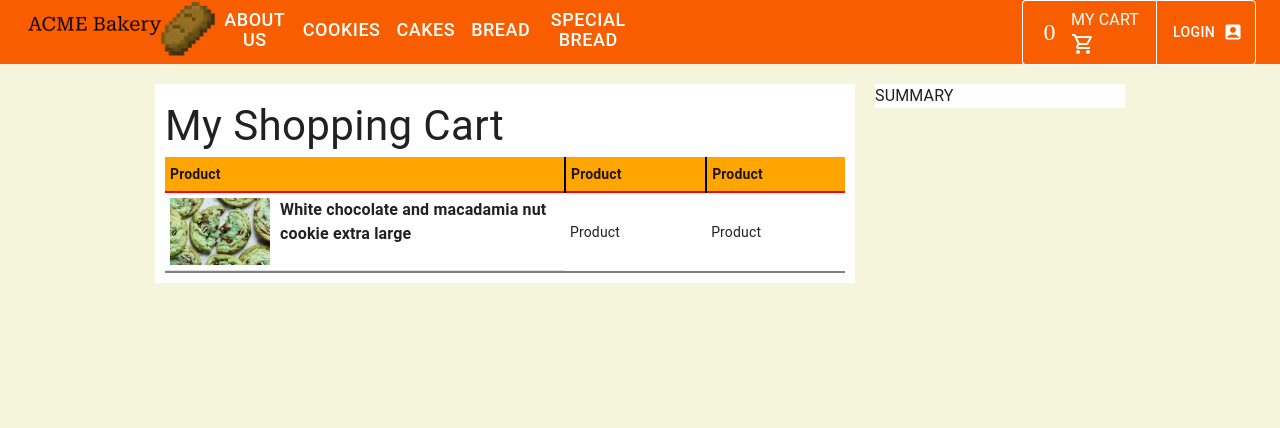
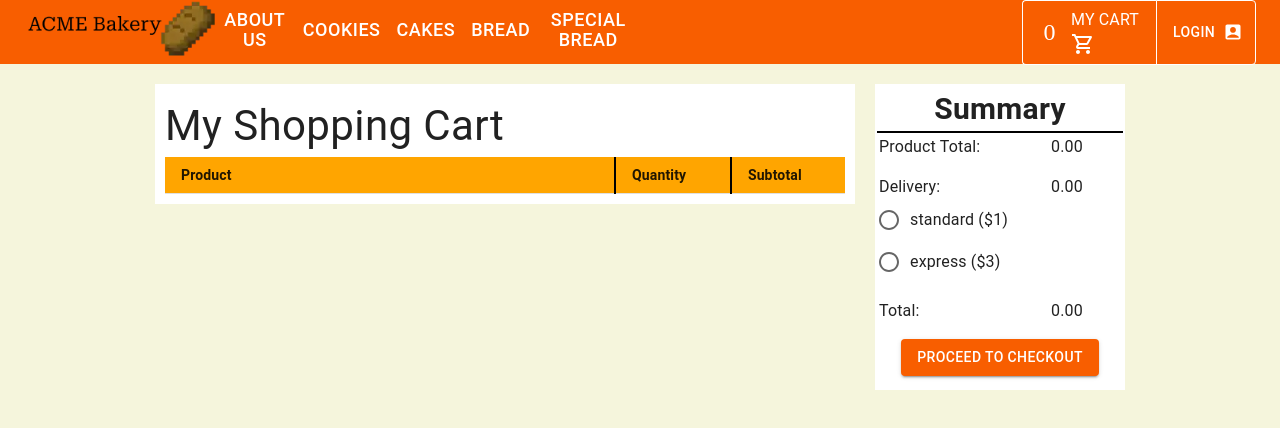
Before and after one commit to ethanCKJ/ACME_frontend, a React (Vite) app: page /cart in a window 1280 px wide. Shown: the top 428 px of the page. Built offline with nearby package versions, Linux system fonts and the light colour scheme.

Commit message:
Basic /cart page

```diff
--- a/src/components/Header.tsx
+++ b/src/components/Header.tsx
@@ -25,7 +25,7 @@ function Header() {
                     {buttonInfo.map(({href, body, width}, idx) => (<Button key={idx} variant="text" color="inherit" sx={{height:"60px", fontSize: "18px", width:{width}, textAlign:"center", lineHeight:"20px"}} href={href}>{body}</Button>))}
                 </Box>
                 <ButtonGroup>
-                    <Button variant="outlined" color="inherit" sx={{width:"135px", justifyContent:"space-between", padding: "0px 5px 0px 5px", display:"flex"}}>
+                    <Button variant="outlined" color="inherit" sx={{width:"135px", justifyContent:"space-between", padding: "0px 5px 0px 5px", display:"flex"}} href={(cartCount > 0 ? "/cart" : "")}>
                         <Typography variant="h5" textAlign={"center"} flexGrow={1}>{cartCount}</Typography>
                         <Box sx={{width:"80px", fontSize:"14px", padding:"0px", alignItems:"start", display:"flex", flexDirection:"column"}}>
                          <Typography>My Cart</Typography>
--- /dev/null
+++ b/src/components/cent2Dollar.ts
@@ -0,0 +1,6 @@
+export function centsToDollar(cents: number){
+    return (cents / 100).toFixed(2);
+}
+export function dollarToCents(dollar: number){
+    return (dollar * 100);
+}
--- a/src/contexts/CartContext.tsx
+++ b/src/contexts/CartContext.tsx
@@ -18,6 +18,8 @@ type CartContextType = {
     setCartContent: React.Dispatch<React.SetStateAction<cartObj[]>>;
     addToCart: (product: cartObj) => void;
     adjustQuantity: (index: number, newQuantity: number) => void;
+    deliveryFee: number;
+    setDeliveryFee: React.Dispatch<React.SetStateAction<number>>;
 }
 
 // 2. createContext call
@@ -41,6 +43,14 @@ export const CartProvider = ({ children }: { children: ReactNode }) => {
         return []
     })
 
+    const [deliveryFee, setDeliveryFee] = useState<number>(() => {
+        const storedContent = localStorage.getItem("deliveryFee")
+        if (storedContent){
+            return JSON.parse(storedContent)
+        }
+        return 0;
+    })
+
     const addToCart = (product: cartObj) => {
         let updatedExisting = false
         let indexToDelete = -1
@@ -50,6 +60,7 @@ export const CartProvider = ({ children }: { children: ReactNode }) => {
                 let newItem = { ...item }
                 newItem.quantity += product.quantity;
                 if (newItem.quantity <= 0) {
+                    console.log("This should not be possible")
                     indexToDelete = index;
                 }
                 updatedExisting = true;
@@ -114,7 +125,9 @@ export const CartProvider = ({ children }: { children: ReactNode }) => {
                 cartContent,
                 setCartContent,
                 addToCart,
-                adjustQuantity
+                adjustQuantity,
+                deliveryFee,
+                setDeliveryFee,
             }}
         >
             {children}
--- a/src/pages/CartPage.tsx
+++ b/src/pages/CartPage.tsx
@@ -1,24 +1,109 @@
-import React from 'react'
+import React, { useMemo } from 'react'
 import Header from '../components/Header'
-import { Box, TableContainer, Typography, Table, TableHead, TableRow, TableBody, TableCell } from '@mui/material'
-import { useCart } from '../contexts/CartContext'
+import { Box, TableContainer, Typography, Table, TableHead, TableRow, TableBody, TableCell, Divider, Grid2, FormControl, RadioGroup, FormControlLabel, Radio, Button} from '@mui/material'
+import { cartObj, useCart } from '../contexts/CartContext'
+import QuantityInput from '../components/QuantityInput'
+import { centsToDollar, dollarToCents } from '../components/cent2Dollar'
 interface ColHeaderProps {
   width: number,
-   text: string,
-   borderText: string
+  text: string,
+  borderText: string,
 }
+
+interface FormattedRowProps {
+  productName: string,
+  imageName: string,
+  price: number,
+  quantity: number,
+  index: number,
+}
+
 function CartPage() {
-  const {addToCart, cartContent} = useCart();
-  console.log(cartContent)
+  const {addToCart, cartContent, adjustQuantity, setDeliveryFee, deliveryFee} = useCart();
+  const standardFee = 100;
+  const expressFee = 300;
   const tableWidth=700
   const col2Width=150;
   const col3Width=100;
   const col1Width=tableWidth-col2Width-col3Width
-  console.log(col1Width)
   const ColumnHeader = ({width, text, borderText}: ColHeaderProps) => (
   <Box sx={{width: `${width}px`, paddingLeft:"0px", fontWeight:"bold", borderLeft:""}}>
     <Typography>{text}</Typography>
   </Box>)
+
+
+
+  const FormattedRow = ({productName, imageName, price, quantity, index}: FormattedRowProps) => {
+    return (
+      <TableRow sx={{height:"2px", padding:0, borderBottom:"2px solid grey", borderTop:"2px solid red"}}>
+        <TableCell sx={{padding:"10px 5px", display:"flex"}}>
+        <img
+        src={`images/cookies/${imageName}.webp`}
+        width="150px"
+        >
+        </img>
+        <Box sx={{display:"flex", marginLeft:"10px", flexDirection:"column"}}>
+          <Typography fontWeight={"bold"} fontSize={"16px"}>{productName}</Typography>
+          <Typography>{`$${centsToDollar(price)}`}</Typography>
+        </Box>
+        </TableCell>
+        <TableCell sx={{padding:"5px"}}><Box sx={{display:"flex", justifyContent:"center"}}><QuantityInput quantity={quantity} setQuantity={(newQuantity: number) => adjustQuantity(index,newQuantity)}/></Box></TableCell>
+        <TableCell sx={{padding:"5px", fontSize:"16px", textAlign:"center"}}>{centsToDollar(price * quantity)}</TableCell>
+      </TableRow>
+    )
+  }
+
+  const SummaryPanel = () => {
+    let total = useMemo(()=>{
+      console.log("Recomputing SummaryPanel")
+      let sum = 0;
+      cartContent.forEach((value) => sum = sum + (value.price * value.quantity))
+      return sum;
+    }, [cartContent])
+    return(
+    <Box sx={{width:"250px", background:"white", height:"fit-content", display:"flex", flexDirection:"column", alignItems:"center", padding:"2px"}}>
+      <Typography fontSize={"30px"} fontWeight={"bold"}>Summary</Typography>
+      <Box sx={{borderTop:"2px solid black", width:"100%"}}>
+        <Grid2 container spacing={2} sx={{padding:"2px"}}>
+          <Grid2 size={8}>
+            Product Total:
+          </Grid2>
+          <Grid2 size={4}>
+            {centsToDollar(total)}
+          </Grid2>
+          <Grid2 size={8}>
+            Delivery:
+            <FormControl>
+              <RadioGroup onChange={(e) => {
+                if (parseInt(e.target.value) === standardFee){
+                  setDeliveryFee(standardFee);
+                }
+                else{
+                  setDeliveryFee(expressFee);
+                }
+              }} value={deliveryFee} >
+                {/* Problem here is selection (value of RadioGroup) is not tied to deliveryFee state to need to double click */}
+                <FormControlLabel value={standardFee} control={<Radio/>} label="standard ($1)" labelPlacement='end'/>
+                <FormControlLabel value={expressFee} control={<Radio/>} label="express ($3)" labelPlacement='end'/>
+              </RadioGroup>
+            </FormControl>
+          </Grid2>
+          <Grid2 size={4}>
+            {centsToDollar(deliveryFee)}
+          </Grid2>
+          <Grid2 size={8}>
+            Total:
+          </Grid2>
+          <Grid2 size={4}>
+            {centsToDollar(total + deliveryFee)}
+          </Grid2>
+          <Grid2 size={12} sx={{display:"flex", justifyContent:"center",marginBottom:"10px"}}>
+            <Button variant="contained">Proceed to checkout</Button>
+          </Grid2>
+        </Grid2>
+      </Box>
+    </Box>
+  )}
   return (
     <>
       <Header/>
@@ -26,39 +111,30 @@ function CartPage() {
         <Box sx={{width:`${tableWidth}px`, background:"white", height:"fit-content", padding:"10px"}}>
           <Typography fontSize={"42px"}>My Shopping Cart</Typography>
           <TableContainer>
-            <Table sx={{width:"100%"}}>
+            <Table sx={{width:"100%"}} size="small">
               <TableHead>
-                <TableRow sx={{height:"2px", background:"orange", padding:0}}>
-                  <TableCell sx={{borderRight:"2px black solid", fontWeight:"bold", padding:"5px", minWidth:"400px", width:"400px"}}>Product</TableCell>
-                  <TableCell sx={{borderRight:"2px black solid", fontWeight:"bold", padding:"5px"}}>Product</TableCell>
-                  <TableCell sx={{borderRight:"", fontWeight:"bold", padding:"5px"}}>Product</TableCell>
+                <TableRow sx={{height:"2px", background:"orange"}}>
+                  <TableCell sx={{borderRight:"2px black solid", fontWeight:"bold",  width:"450px"}}>Product</TableCell>
+                  <TableCell sx={{borderRight:"2px black solid", fontWeight:"bold", }}>Quantity</TableCell>
+                  <TableCell sx={{borderRight:"", fontWeight:"bold"}}>Subtotal</TableCell>
                 </TableRow>
               </TableHead>
               <TableBody>
-                <TableRow sx={{height:"2px", padding:0, borderBottom:"2px solid grey", borderTop:"2px solid red"}}>
-                  <TableCell sx={{padding:"5px", display:"flex"}}>
-                    <img
-                    src="images/cookies/mint_cookie.webp"
-                    width="100px"
-                    >
-                    </img>
-                    <Box sx={{display:"flex", marginLeft:"10px"}}>
-                      <Typography fontWeight={"bold"} fontSize={"16px"}>White chocolate and macadamia nut cookie extra large</Typography>
-                    </Box>
-                  </TableCell>
-                  <TableCell sx={{padding:"5px"}}>Product</TableCell>
-                  <TableCell sx={{padding:"5px"}}>Product</TableCell>
-                </TableRow>
-
+                {cartContent.map((value, index) => <FormattedRow key={index}
+                productName={value.productName}
+                imageName={value.imageName}
+                price={value.price}
+                quantity={value.quantity}
+                index={index}
+                />)}
               </TableBody>
 
             </Table>
 
           </TableContainer>
         </Box>
-        <Box sx={{width:"250px", background:"white", height:"fit-content"}}>
-          SUMMARY
-        </Box>
+          <SummaryPanel/>
+
       </Box>
     </>
   )
--- a/src/pages/CookiePage.tsx
+++ b/src/pages/CookiePage.tsx
@@ -5,25 +5,26 @@ import Header from '../components/Header'
 import ProductCard from '../components/ProductCard'
 import ShoppingCartPanel from '../components/ShoppingCartPanel'
 import { useCart } from '../contexts/CartContext'
+import { centsToDollar, dollarToCents } from '../components/cent2Dollar'
 
 const sortOrderOptions = ["Popularity", "Price high to low", "Price low to high", "A to Z", "Z to A",]
 function CookiePage() {
     // define min and max price values - have defaults
-    const [priceRange, setPriceRange] = useState<number[]>([0, 100])
-    const [displayRange, setDisplayRange] = useState<number | string[]>([0, 100])
+    const maxPrice = 1000
+    const minPrice = 0
+    const [priceRange, setPriceRange] = useState<number[]>([minPrice, maxPrice])
+    const [displayRange, setDisplayRange] = useState<number | string[]>([minPrice, maxPrice])
     const [sortOrder, setSortOrder] = useState<string>("Popularity")
     const clip = (val: number, min: number, max: number) => {
         return Math.min(Math.max(min, val), max)
     }
-    const maxPrice = 100
-    const minPrice = 0
     const [products, setProducts] = useState<object[]>([])
     const theme = useTheme();
     const { addToCart } = useCart();
 
     const getProducts = async (category: string) => {
         try {
-            const res = await api.get(`/products/${category}?minPrice=${minPrice}&maxPrice=${maxPrice}`)
+            const res = await api.get(`/products/${category}?minPrice=${priceRange[0]}&maxPrice=${priceRange[1]}`)
             if (res.status === 200) {
                 setProducts(res.data)
             }
@@ -85,8 +86,8 @@ function CookiePage() {
                         />
                     </Box>
                     <Box sx={{ display: "flex", wrap: "nowrap", marginTop: "15px", justifyContent: "space-between" }}>
-                        <TextField label="Min" variant="standard" type="number" value={displayRange[0]} onChange={(e: Event) => { setDisplayRange([e.target.value, displayRange[1]]) }} onBlur={() => handleSliderUpdate(null, displayRange)} sx={{ width: "50px" }} />
-                        <TextField label="Max" variant="standard" type="number" value={displayRange[1]} onChange={(e: Event) => { setDisplayRange([displayRange[0], e.target.value]) }} onBlur={() => handleSliderUpdate(null, displayRange)} sx={{ width: "50px" }} />
+                        <TextField label="Min" variant="standard" type="number" value={centsToDollar(displayRange[0])} onChange={(e: Event) => { setDisplayRange([dollarToCents(e.target.value), displayRange[1]]) }} onBlur={() => handleSliderUpdate(null, displayRange)} sx={{ width: "70px" }} />
+                        <TextField label="Max" variant="standard" type="number" value={centsToDollar(displayRange[1])} onChange={(e: Event) => { setDisplayRange([displayRange[0], dollarToCents(e.target.value)]) }} onBlur={() => handleSliderUpdate(null, displayRange)} sx={{ width: "70px" }} />
                     </Box>
                 </Box>
                 <Box sx={{ flexGrow: 1 }}>
```
Also changed, not shown: src/components/ProductCard.tsx (+4 -3 lines).
